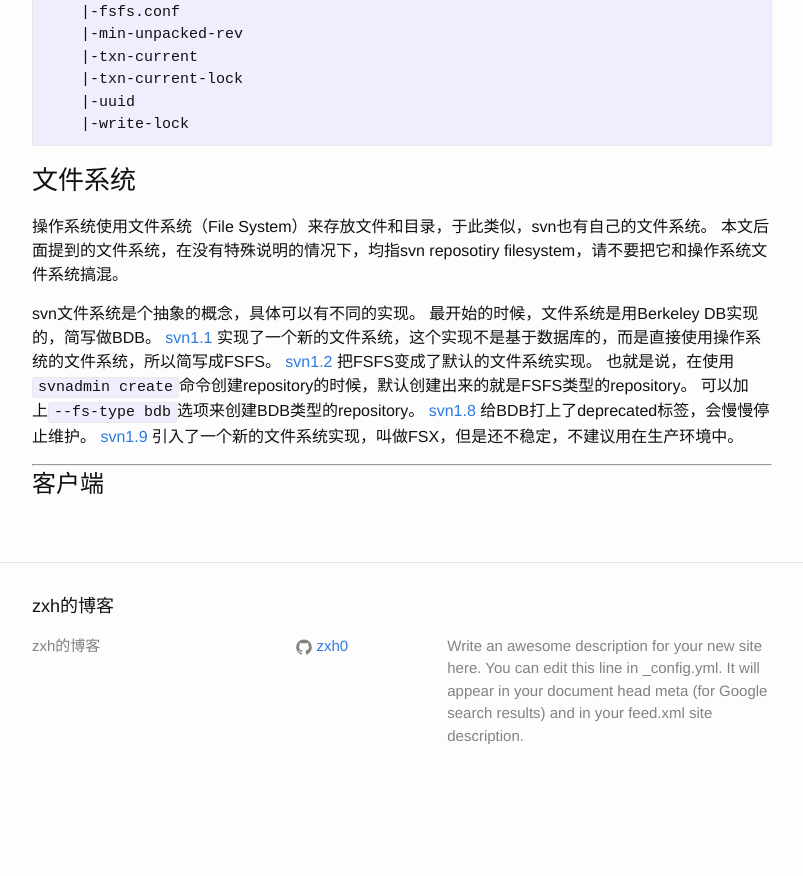
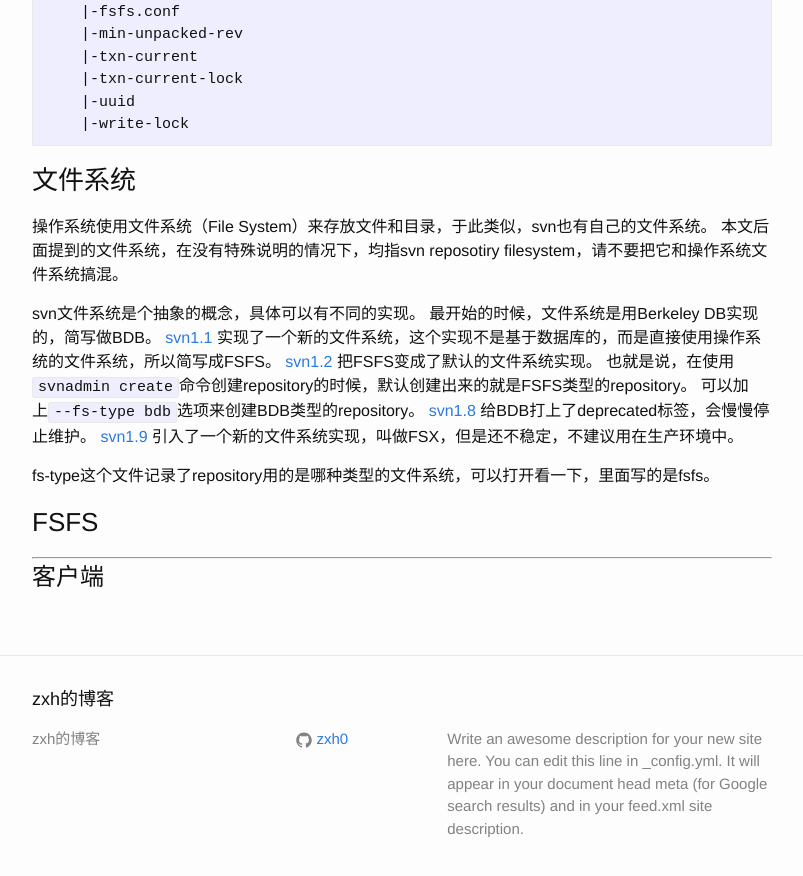
Before and after one commit to 777404/myblog, a Jekyll site: the page built from blog/_posts/2015-11-12-how-svn-works.md, in a window 1280 px wide and 900 px high, scrolled down 2245 px. Shown: the top 876 px of the window, without its empty margins (238-1041 px from the left). Built offline with Jekyll 4.4.1, drawn with Linux system fonts in a browser that asks for light colours; Markdown is read by kramdown in place of the engine named in the settings; before the commit the page ends 3052 px from its top, so only the background shows below that.

Commit message:
fsfs ...

```diff
--- a/blog/_posts/how-svn-works/server/02-fsfs-structure.md
+++ b/blog/_posts/how-svn-works/server/02-fsfs-structure.md
@@ -39,3 +39,7 @@ svn文件系统是个抽象的概念，具体可以有不同的实现。
 给BDB打上了deprecated标签，会慢慢停止维护。
 [svn1.9](https://subversion.apache.org/docs/release-notes/1.9.html#fsx)
 引入了一个新的文件系统实现，叫做FSX，但是还不稳定，不建议用在生产环境中。
+
+fs-type这个文件记录了repository用的是哪种类型的文件系统，可以打开看一下，里面写的是fsfs。
+
+### FSFS
```
